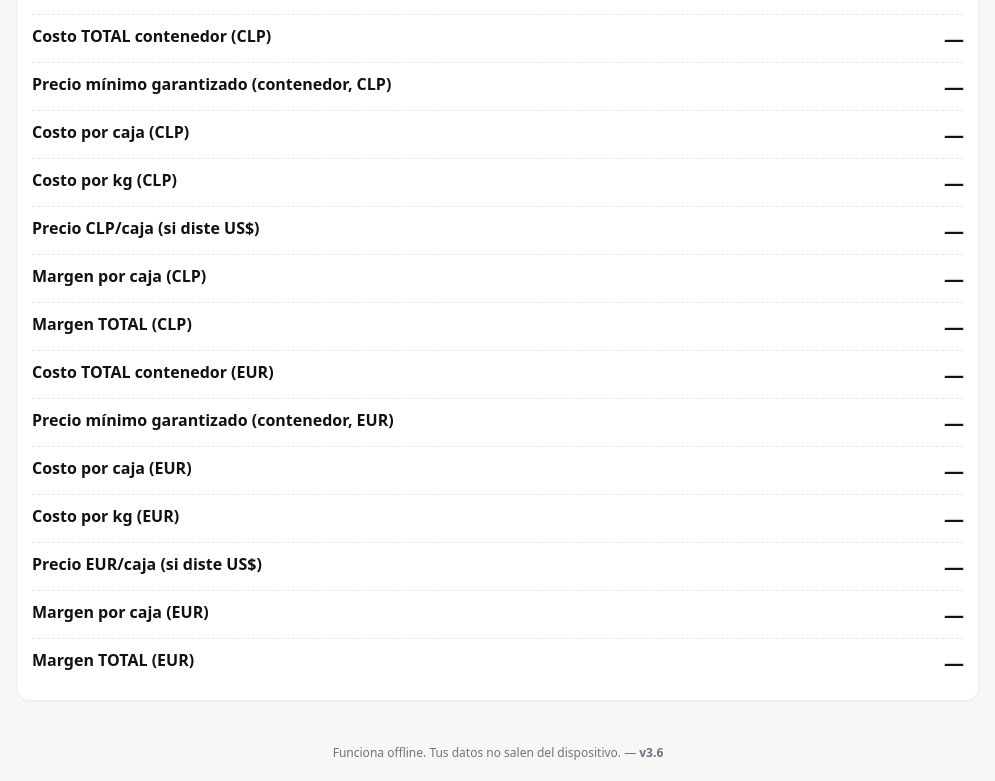
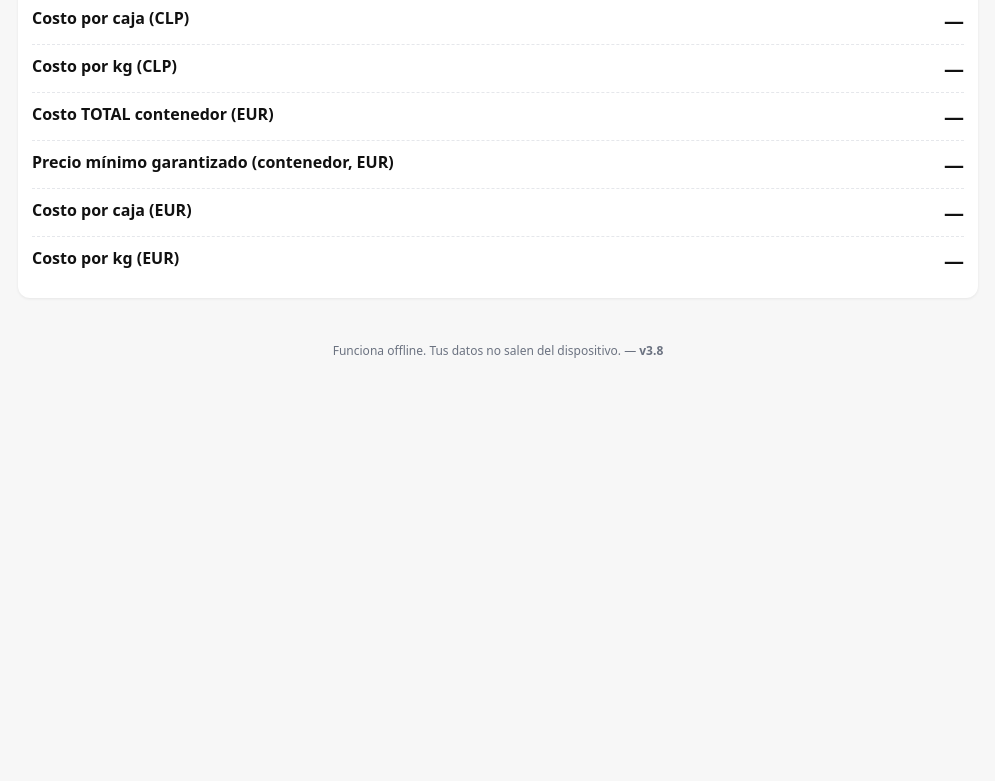
Before and after one commit to maxi910/MG_F-rmulaBERI, a plain HTML site: page index.html in a window 1280 px wide. Shown: the part 1939-2720 px from the top of the page, without its empty margins (142-1137 px from the left). After the commit the page ends 2318 px from the top, so only its background shows below. Drawn offline with Linux system fonts and the light colour scheme.

Commit message:
Update index.html

```diff
--- a/index.html
+++ b/index.html
@@ -5,7 +5,7 @@
   <meta name="viewport" content="width=device-width, initial-scale=1">
   <title>Costo Contenedor — Calculadora</title>
   <link rel="manifest" href="manifest.webmanifest">
-  <link rel="Apple" sizes="180x180" href="./Apple.png?v=3.8">
+  <link rel="Apple" sizes="180x180" href="./Apple.png?v=3.9">
   <meta name="theme-color" content="#0b7a75">
   <style>
     :root { --brand:#0b7a75; --ok:#e8f5e9; --bad:#fdecea; --muted:#6b7280; }
@@ -53,8 +53,8 @@
         <label>Tipo de cambio USD→EUR <span class="unit">EUR/US$</span></label>
         <input type="number" id="tc_usd_eur" step="any" min="0" inputmode="decimal" placeholder="Ej: 0,92">
 
-        <label>Tipo de cambio CLP→EUR <span class="unit">EUR/CLP</span></label>
-        <input type="number" id="tc_clp_eur" step="any" min="0" inputmode="decimal" placeholder="Ej: 0,00098">
+        <label>Tipo de cambio EUR→CLP <span class="unit">CLP/EUR</span></label>
+        <input type="number" id="tc_eur_clp" step="any" min="0" inputmode="decimal" placeholder="Ej: 950">
 
         <label>Pallets por contenedor <span class="unit">pallets</span></label>
         <input type="number" id="pallets" step="1" min="0" inputmode="numeric" placeholder="Ej: 20">
@@ -98,12 +98,6 @@
         <label>Flete Marítimo <span class="unit">US$/cont</span></label>
         <input type="number" id="flete_mar_usd" step="any" min="0" inputmode="decimal" placeholder="Ej: 5000">
 
-        <label>Precio venta por caja (opcional) <span class="unit">US$/caja</span></label>
-        <input type="text" id="precio_usd_caja" inputmode="decimal" pattern="[0-9]+([\\.,][0-9]+)?" placeholder="Ej: 31 o 27,7">
-
-        <label>Precio descarte (mercado nacional) <span class="unit">CLP/kg</span></label>
-        <input type="number" id="precio_desc" step="any" min="0" inputmode="decimal" placeholder="Ej: 120">
-
         <label>Cobertura para precio mínimo garantizado <span class="unit">%</span></label>
         <input type="text" id="cobertura_pct" inputmode="decimal" pattern="[0-9]+([\\.,][0-9]+)?" placeholder="Ej: 10 o 15,5">
       </div>
@@ -131,27 +125,21 @@
       <div class="result-row"><span class="res-label">Precio mínimo garantizado (contenedor, CLP)</span><span class="res-value" id="r_precio_min_garantizado">—</span></div>
       <div class="result-row"><span class="res-label">Costo por caja (CLP)</span><span class="res-value" id="r_cxcaja">—</span></div>
       <div class="result-row"><span class="res-label">Costo por kg (CLP)</span><span class="res-value" id="r_cxkg">—</span></div>
-      <div class="result-row"><span class="res-label">Precio CLP/caja (si diste US$)</span><span class="res-value" id="r_precio_clp">—</span></div>
-      <div class="result-row"><span class="res-label">Margen por caja (CLP)</span><span class="res-value" id="r_margen_caja">—</span></div>
-      <div class="result-row"><span class="res-label">Margen TOTAL (CLP)</span><span class="res-value" id="r_margen_total">—</span></div>
 
       <div class="result-row"><span class="res-label">Costo TOTAL contenedor (EUR)</span><span class="res-value" id="r_total_eur">—</span></div>
       <div class="result-row"><span class="res-label">Precio mínimo garantizado (contenedor, EUR)</span><span class="res-value" id="r_precio_min_garantizado_eur">—</span></div>
       <div class="result-row"><span class="res-label">Costo por caja (EUR)</span><span class="res-value" id="r_cxcaja_eur">—</span></div>
       <div class="result-row"><span class="res-label">Costo por kg (EUR)</span><span class="res-value" id="r_cxkg_eur">—</span></div>
-      <div class="result-row"><span class="res-label">Precio EUR/caja (si diste US$)</span><span class="res-value" id="r_precio_eur">—</span></div>
-      <div class="result-row"><span class="res-label">Margen por caja (EUR)</span><span class="res-value" id="r_margen_caja_eur">—</span></div>
-      <div class="result-row"><span class="res-label">Margen TOTAL (EUR)</span><span class="res-value" id="r_margen_total_eur">—</span></div>
     </div>
 
   </main>
-  <div class="footer">Funciona offline. Tus datos no salen del dispositivo. — <strong>v3.6</strong></div>
+  <div class="footer">Funciona offline. Tus datos no salen del dispositivo. — <strong>v3.8</strong></div>
 
   <script>
     const $ = (id) => document.getElementById(id);
     const inputs = [
-      'tc_usd_eur','tc_clp_eur','pallets','cajas_por_pallet','kg_por_caja','merma_pct','fruta_kg','packing_kg','caja_x',
-      'pallet_unit','huincha_pal','esquin_pal','tapa_pal','flete_cp','flete_pp','flete_mar_usd','precio_usd_caja','precio_desc','cobertura_pct'
+      'tc_usd_eur','tc_eur_clp','pallets','cajas_por_pallet','kg_por_caja','merma_pct','fruta_kg','packing_kg','caja_x',
+      'pallet_unit','huincha_pal','esquin_pal','tapa_pal','flete_cp','flete_pp','flete_mar_usd','cobertura_pct'
     ];
     const fmtCLP = (n) => isNaN(n) ? '—' : n.toLocaleString('es-CL', {style:'currency', currency:'CLP', maximumFractionDigits:0});
     const fmtEUR = (n) => isNaN(n) ? '—' : n.toLocaleString('es-ES', {style:'currency', currency:'EUR', maximumFractionDigits:2});
@@ -181,8 +169,8 @@
 
     function compute() {
       const tc_usd_eur = read('tc_usd_eur');   // EUR / USD
-      const tc_clp_eur = read('tc_clp_eur');   // EUR / CLP
-      const tc_usd_clp = (tc_usd_eur > 0 && tc_clp_eur > 0) ? (tc_usd_eur / tc_clp_eur) : NaN; // CLP / USD
+      const tc_eur_clp = read('tc_eur_clp');   // CLP / EUR
+      const tc_usd_clp = (tc_usd_eur > 0 && tc_eur_clp > 0) ? (tc_usd_eur * tc_eur_clp) : NaN; // CLP / USD
 
       const pallets = read('pallets');
       const cajas_pallet = read('cajas_por_pallet');
@@ -198,8 +186,6 @@
       const flete_cp = read('flete_cp');
       const flete_pp = read('flete_pp');
       const flete_mar_usd = read('flete_mar_usd');
-      const precio_usd_caja = read('precio_usd_caja');
-      const precio_desc = read('precio_desc');
       const cobertura = read('cobertura_pct')/100;
 
       const warn = (msg) => {
@@ -215,8 +201,6 @@
       const kg_net = Q * kg_caja;
       const kg_bruto = (1 - merma) > 0 ? kg_net / (1 - merma) : NaN;
       const kg_desc = (!isNaN(kg_bruto) && !isNaN(kg_net) && kg_bruto >= kg_net) ? (kg_bruto - kg_net) : 0;
-
-      const ingreso_desc = kg_desc * precio_desc;
 
       const costo_fruta = isNaN(kg_bruto) ? NaN : kg_bruto * fruta;
       const costo_packing = kg_net * packing;
@@ -234,29 +218,12 @@
       const costo_xcaja = (Q>0 && !isNaN(total)) ? total / Q : NaN;
       const costo_xkg = (kg_net>0 && !isNaN(total)) ? total / kg_net : NaN;
 
-      const precio_clp_caja = (!isNaN(precio_usd_caja) && precio_usd_caja>0 && tc_usd_clp>0) ? precio_usd_caja * tc_usd_clp : NaN;
-      const ingreso_total = (!isNaN(precio_clp_caja) && Q>0) ? precio_clp_caja * Q : 0;
-      const margen_caja = (!isNaN(precio_clp_caja) && !isNaN(costo_xcaja)) ? (precio_clp_caja - costo_xcaja) : NaN;
-      const margen_total = (!isNaN(total)) ? ( ingreso_total + ingreso_desc - total ) : NaN;
-
-      // Conversión a EUR (usando CLP→EUR y USD→EUR)
-      const total_eur = (!isNaN(total) && tc_clp_eur>0) ? total * tc_clp_eur : NaN;
-      const precio_min_garantizado_eur = (!isNaN(precio_min_garantizado) && tc_clp_eur>0)
-        ? precio_min_garantizado * tc_clp_eur : NaN;
-      const costo_xcaja_eur = (!isNaN(costo_xcaja) && tc_clp_eur>0) ? costo_xcaja * tc_clp_eur : NaN;
-      const costo_xkg_eur = (!isNaN(costo_xkg) && tc_clp_eur>0) ? costo_xkg * tc_clp_eur : NaN;
-      const ingreso_desc_eur = (!isNaN(ingreso_desc) && tc_clp_eur>0) ? ingreso_desc * tc_clp_eur : NaN;
-
-      const precio_eur_caja = (!isNaN(precio_usd_caja) && precio_usd_caja>0 && tc_usd_eur>0)
-        ? precio_usd_caja * tc_usd_eur
-        : NaN;
-      const ingreso_total_eur = (!isNaN(precio_eur_caja) && Q>0) ? precio_eur_caja * Q : 0;
-      const margen_caja_eur = (!isNaN(precio_eur_caja) && !isNaN(costo_xcaja_eur))
-        ? (precio_eur_caja - costo_xcaja_eur)
-        : NaN;
-      const margen_total_eur = (!isNaN(total_eur))
-        ? ( ingreso_total_eur + (isNaN(ingreso_desc_eur) ? 0 : ingreso_desc_eur) - total_eur )
-        : NaN;
+      // Conversión a EUR usando EUR→CLP (CLP / EUR): EUR = CLP / tc_eur_clp
+      const total_eur = (!isNaN(total) && tc_eur_clp>0) ? total / tc_eur_clp : NaN;
+      const precio_min_garantizado_eur = (!isNaN(precio_min_garantizado) && tc_eur_clp>0)
+        ? precio_min_garantizado / tc_eur_clp : NaN;
+      const costo_xcaja_eur = (!isNaN(costo_xcaja) && tc_eur_clp>0) ? costo_xcaja / tc_eur_clp : NaN;
+      const costo_xkg_eur = (!isNaN(costo_xkg) && tc_eur_clp>0) ? costo_xkg / tc_eur_clp : NaN;
 
       // Salidas CLP
       document.getElementById('r_q').textContent = isNaN(Q) ? '—' : fmtNum(Q,0);
@@ -273,9 +240,6 @@
       document.getElementById('r_precio_min_garantizado').textContent = isNaN(precio_min_garantizado) ? '—' : fmtCLP(precio_min_garantizado);
       document.getElementById('r_cxcaja').textContent = isNaN(costo_xcaja) ? '—' : fmtCLP(costo_xcaja);
       document.getElementById('r_cxkg').textContent = isNaN(costo_xkg) ? '—' : fmtNum(costo_xkg,0);
-      document.getElementById('r_precio_clp').textContent = isNaN(precio_clp_caja) ? '—' : fmtCLP(precio_clp_caja);
-      document.getElementById('r_margen_caja').textContent = isNaN(margen_caja) ? '—' : fmtCLP(margen_caja);
-      document.getElementById('r_margen_total').textContent = isNaN(margen_total) ? '—' : fmtCLP(margen_total);
 
       // Salidas EUR
       document.getElementById('r_total_eur').textContent = isNaN(total_eur) ? '—' : fmtEUR(total_eur);
@@ -283,23 +247,17 @@
         isNaN(precio_min_garantizado_eur) ? '—' : fmtEUR(precio_min_garantizado_eur);
       document.getElementById('r_cxcaja_eur').textContent = isNaN(costo_xcaja_eur) ? '—' : fmtEUR(costo_xcaja_eur);
       document.getElementById('r_cxkg_eur').textContent = isNaN(costo_xkg_eur) ? '—' : fmtNum(costo_xkg_eur,4);
-      document.getElementById('r_precio_eur').textContent = isNaN(precio_eur_caja) ? '—' : fmtEUR(precio_eur_caja);
-      document.getElementById('r_margen_caja_eur').textContent = isNaN(margen_caja_eur) ? '—' : fmtEUR(margen_caja_eur);
-      document.getElementById('r_margen_total_eur').textContent = isNaN(margen_total_eur) ? '—' : fmtEUR(margen_total_eur);
 
-      const card = document.getElementById('resultCard');
-      card.classList.remove('ok','bad');
-      if (!isNaN(margen_total)) { card.classList.add(margen_total >= 0 ? 'ok' : 'bad'); }
-
+      // Sin semáforo ok/bad porque ya no hay margen
       const data = {}; inputs.forEach(n => data[n] = document.getElementById(n).value);
-      localStorage.setItem('calcCont_v3_6', JSON.stringify(data));
+      localStorage.setItem('calcCont_v3_8', JSON.stringify(data));
 
       warn(warnMsg);
     }
 
     (function init(){
       if ('serviceWorker' in navigator) { navigator.serviceWorker.register('./sw.js'); }
-      const data = localStorage.getItem('calcCont_v3_6');
+      const data = localStorage.getItem('calcCont_v3_8');
       if (data) {
         try {
           const o = JSON.parse(data);
@@ -310,7 +268,7 @@
       }
       inputs.forEach(id => document.getElementById(id).addEventListener('input', compute));
       document.getElementById('btnReset').addEventListener('click', () => {
-        inputs.forEach(id => document.getElementById(id).value='');
+        inputs.forEach(id => { document.getElementById(id).value=''; });
         compute();
       });
       document.getElementById('btnShare').addEventListener('click', async () => {
```
